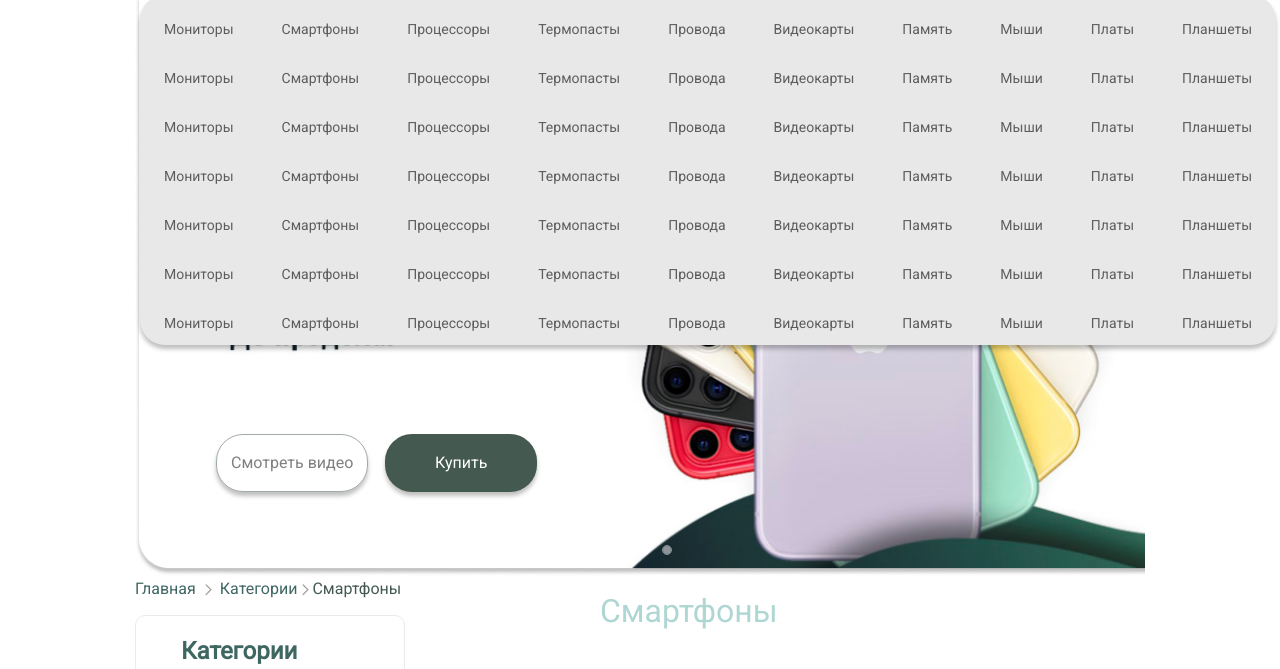
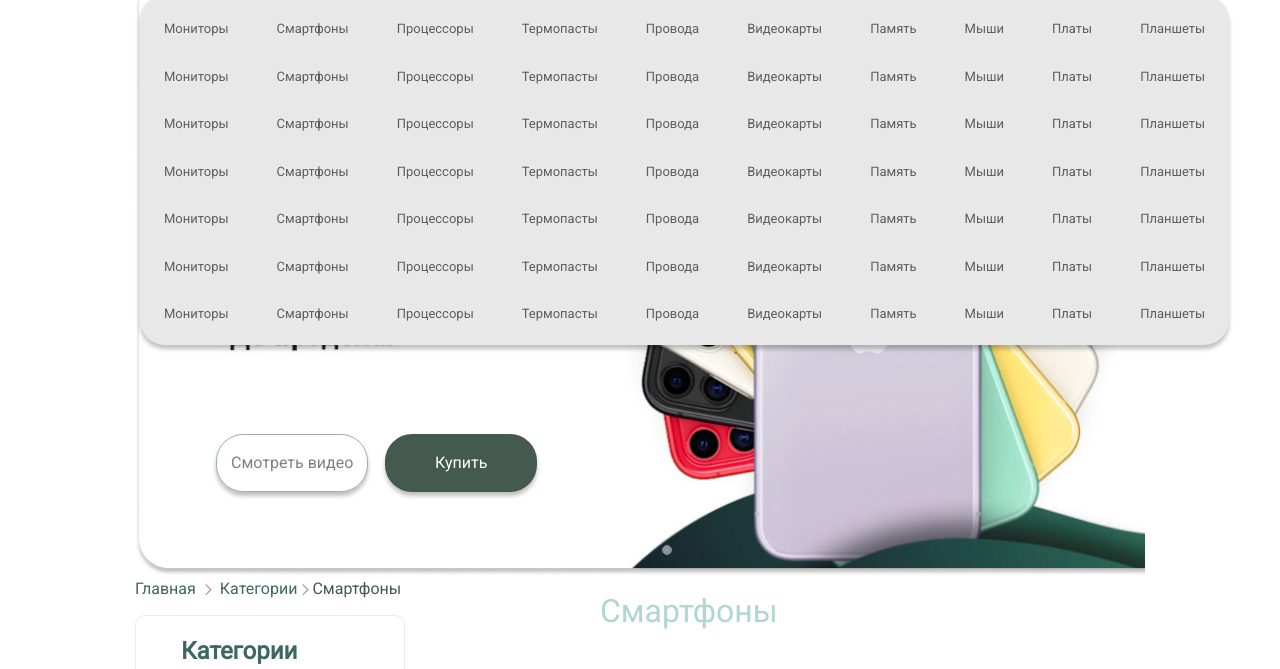
Before and after one commit to vik-art/final, a plain HTML site: page index.html in a window 1280 px wide. Both pictures are taken after a click on the button "Каталог". Shown: the part 108-777 px from the top of the page. Drawn offline with nearby package versions, Linux system fonts and the light colour scheme.

Commit message:
menu fixed

```diff
--- a/css/main.css
+++ b/css/main.css
@@ -125,7 +125,7 @@ a.nav-link.dropdown-toggle::after {
     background-color: #E8E8E8;
 }
 .menu-item {
-    font-size: 14px;
+    font-size: 13px;
     font-family: Roboto;
     color: rgba(0, 0, 0, 0.6);
     margin-top: 20px;
```
Also changed, not shown: description.html (+1 -1 lines).
